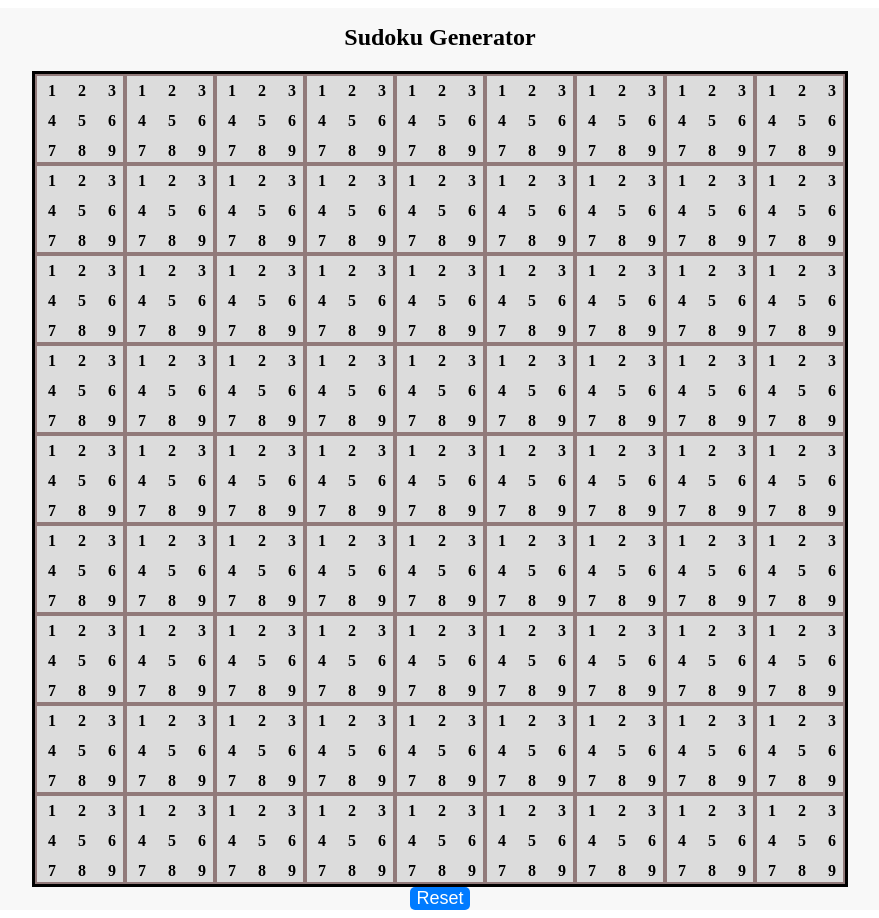
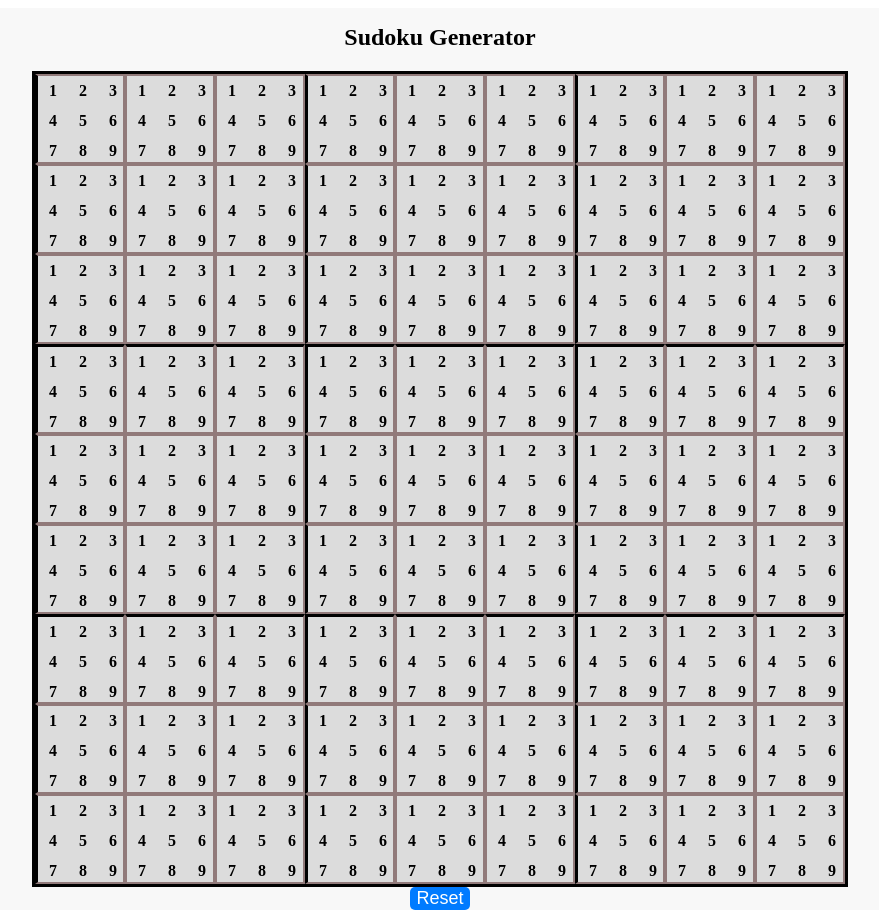
Before and after one commit to neerajrp1999/rsudoku, a React (Vite) app: page / in a window 1280 px wide. Shown: the whole page, without its empty margins (200-1079 px from the left). Built offline with nearby package versions, Linux system fonts and the light colour scheme.

Commit message:
making view after and after click event

```diff
--- a/src/App.jsx
+++ b/src/App.jsx
@@ -1,18 +1,23 @@
-import { useState } from "react";
+import { useEffect, useState } from "react";
 import "./Sudoku.css";
 
 
 const App = () => {
   const initialSudokuGrid = Array.from({ length: 9 }, () => Array(9).fill(0));
   const [grid, setGrid] = useState(initialSudokuGrid);
+  console.log(grid);
 
-  const handleChange = (row, col, value) => {
-    if (!/^[1-9]?$/.test(value)) return;
-    const newGrid = grid.map((r, i) =>
-      r.map((c, j) => (i === row && j === col ? Number(value) || 0 : c))
+  const handleCellClick = (i, j, value) => {
+    setGrid((prevGrid) =>
+      prevGrid.map((row, rowIndex) =>
+        rowIndex === i
+          ? row.map((cell, colIndex) => (colIndex === j ? value : cell))
+          : row
+      )
     );
-    setGrid(newGrid);
+    console.log(grid);
   };
+
 
   return (
     <div className="sudoku-container">
@@ -20,11 +25,29 @@ const App = () => {
       <div className="sudoku-grid">
         {grid.map((row, i) =>
           row.map((cell, j) => (
-            <div className=" prefilled map-container ">
-              {Array.from({ length: 9 }, (_, index) => (
-                <div key={index} className="inner-cell">{index + 1}</div>
-              ))}
-            </div>
+            <>
+              {
+                grid[i][j] === 0 ?
+                  <div className={`prefilled map-container`} key={`${i}-${j}`}>
+                    {Array.from({ length: 9 }, (_, index) => (
+                      <div key={index} className="inner-cell" onClick={() => handleCellClick(i, j, index + 1)}>{index + 1}</div>
+                    ))}
+                  </div>
+                  :
+                  <div className="selectedvalue-cell" onClick={() => {
+                    setGrid((prevGrid) =>
+                      prevGrid.map((row, rowIndex) =>
+                        rowIndex === i
+                          ? row.map((cell, colIndex) => (colIndex === j ? 0 : cell))
+                          : row
+                      )
+                    )
+                  }
+                  }>
+                    {grid[i][j]}
+                  </div>
+              }
+            </>
           ))
         )}
       </div>
--- a/src/Sudoku.css
+++ b/src/Sudoku.css
@@ -1,3 +1,25 @@
+ .prefilled {
+   background-color: #dcdcdc;
+   font-weight: bold;
+ }
+
+ .editable {
+   background-color: white;
+ }
+
+ .sudoku-reset {
+   font-size: 18px;
+   color: white;
+   background-color: #007bff;
+   border: none;
+   border-radius: 5px;
+   cursor: pointer;
+   transition: 0.3s;
+ }
+
+ .sudoku-reset:hover {
+   background-color: #0056b3;
+ }
 
  .sudoku-container {
    display: flex;
@@ -12,6 +34,22 @@
    margin-bottom: 20px;
  }
 
+.map-container {
+   display: grid;
+   grid-template-columns: repeat(3, 30px);
+   grid-template-rows: repeat(3, 30px);
+   border: 2px solid rgb(145, 122, 122);
+ }
+
+ .sudoku-grid .map-container:nth-child(3n+1) {
+  border-left: 3px solid black;
+}
+
+.sudoku-grid .map-container:nth-child(n+28):nth-child(-n+36),
+.sudoku-grid .map-container:nth-child(n+55):nth-child(-n+63) {
+  border-top: 3px solid black;
+}
+
  .sudoku-grid {
    display: grid;
    grid-template-columns: repeat(9, 90px);
@@ -20,18 +58,63 @@
  }
 
 
-/* Prefilled numbers */
+.selectedvalue-cell{
+  display: flex;
+  justify-content: center;
+  align-items: center;
+  background-color: #dcdcdc;
+  font-size: 30px;
+  border: 2px solid rgb(145, 122, 122);
+}
+
+.selectedvalue-cell:hover {
+  border: 2px solid black;
+  cursor: pointer;
+}
+
+.sudoku-grid .selectedvalue-cell:nth-child(n+28):nth-child(-n+36),
+.sudoku-grid .selectedvalue-cell:nth-child(n+55):nth-child(-n+63) {
+  border-top: 3px solid black;
+}
+
+
+.sudoku-grid .selectedvalue-cell:nth-child(3n+1) {
+  border-left: 3px solid black;
+}
+
+ .inner-cell {
+   display: flex;
+   justify-content: center;
+   align-items: center;
+ }
+
+ .inner-cell:hover {
+   border: 2px solid black;
+   cursor: pointer;
+ }
+
+ .sudoku-container {
+   display: flex;
+   flex-direction: column;
+   align-items: center;
+   background-color: #f8f8f8;
+ }
+
+ .sudoku-title {
+   font-size: 24px;
+   font-weight: bold;
+   margin-bottom: 20px;
+ }
+
  .prefilled {
    background-color: #dcdcdc;
    font-weight: bold;
  }
 
-/* Editable numbers */
  .editable {
    background-color: white;
  }
 
-/* Reset Button Styling */
  .sudoku-reset {
    font-size: 18px;
    color: white;
@@ -46,22 +129,13 @@
    background-color: #0056b3;
  }
 
-/* Small 3x3 Grid (Map Container) */
-.map-container {
-  display: grid;
-  grid-template-columns: repeat(3, 30px);
-  grid-template-rows: repeat(3, 30px);
-  border: 2px solid rgb(145, 122, 122);
-
-}
-
-.inner-cell{
+ .inner-cell {
    display: flex;
    justify-content: center;
    align-items: center;
  }
 
-.inner-cell:hover{
+ .inner-cell:hover {
    border: 2px solid black;
    cursor: pointer;
  }
```
Lines whose indentation alone changed are shown as unchanged.
